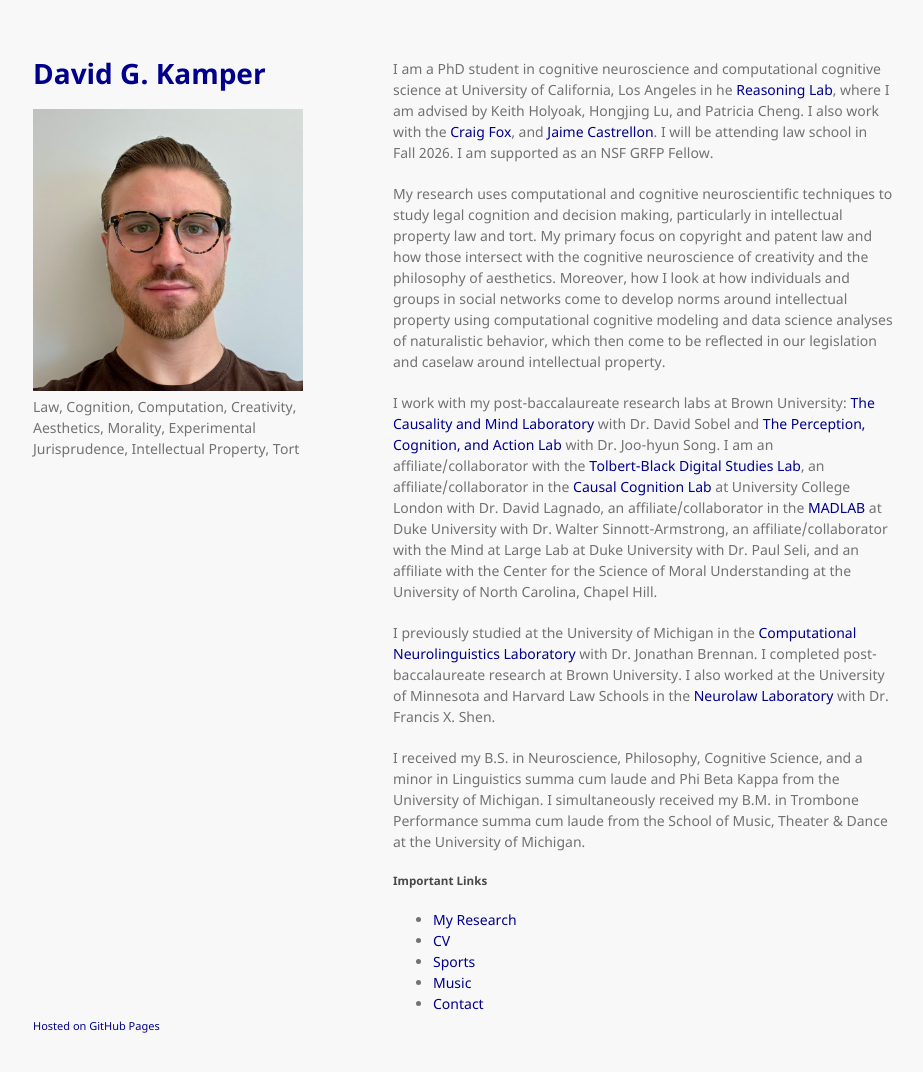
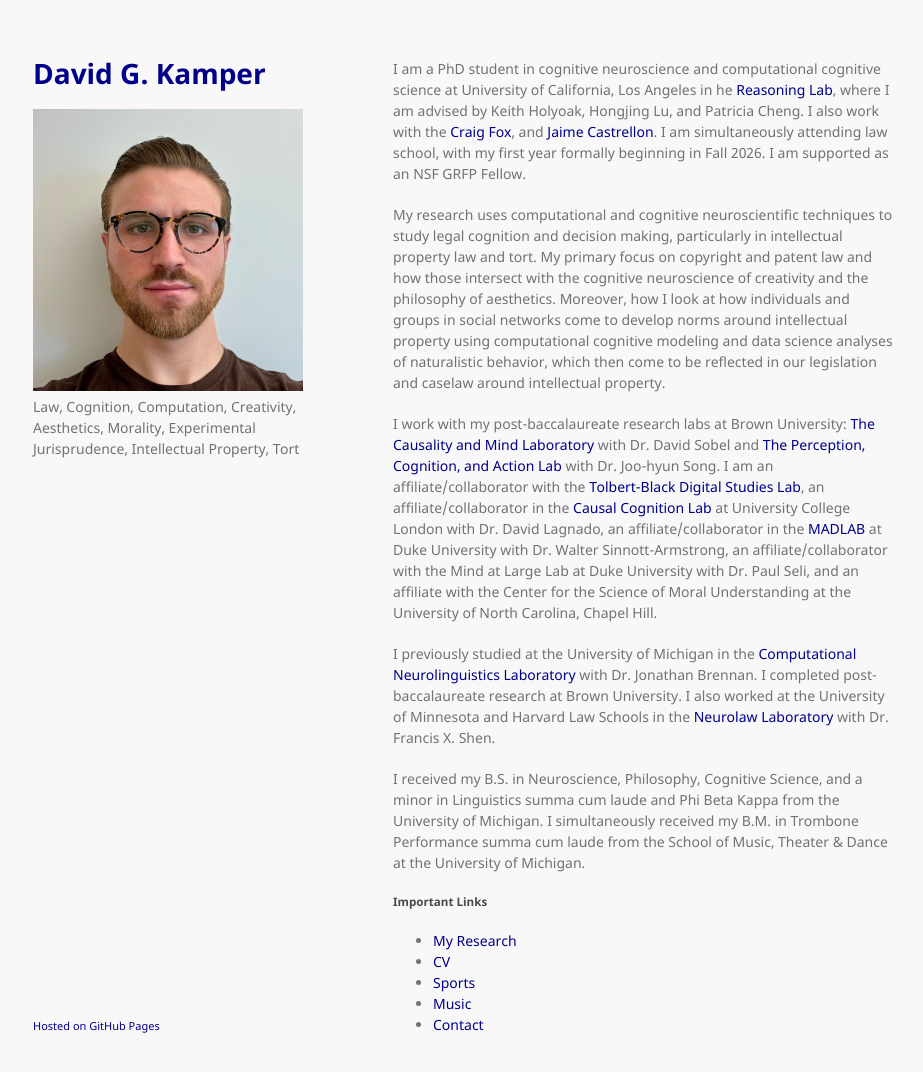
Before and after one commit to dgkamper/dgkamper.github.io, a Jekyll site: the page built from index.md, in a window 1280 px wide and 1105 px high. Shown: the top 1072 px of the window, without its empty margins (177-1100 px from the left). Built offline with Jekyll 4.4.1, drawn with Linux system fonts in a browser that asks for light colours.

Commit message:
Update index.md

```diff
--- a/index.md
+++ b/index.md
@@ -2,7 +2,7 @@
 layout: default
 ---
 
-I am a PhD student in cognitive neuroscience and computational cognitive science at University of California, Los Angeles in he [Reasoning Lab](https://reasoninglab.psych.ucla.edu/), where I am advised by Keith Holyoak, Hongjing Lu, and Patricia Cheng. I also work with the [Craig Fox](https://www.craigrfox.com/), and [Jaime Castrellon](https://www.castrellonlab.psych.ucla.edu/). I will be attending law school in Fall 2026. I am supported as an NSF GRFP Fellow.
+I am a PhD student in cognitive neuroscience and computational cognitive science at University of California, Los Angeles in he [Reasoning Lab](https://reasoninglab.psych.ucla.edu/), where I am advised by Keith Holyoak, Hongjing Lu, and Patricia Cheng. I also work with the [Craig Fox](https://www.craigrfox.com/), and [Jaime Castrellon](https://www.castrellonlab.psych.ucla.edu/). I am simultaneously attending law school, with my first year formally beginning in Fall 2026. I am supported as an NSF GRFP Fellow.
 
 My research uses computational and cognitive neuroscientific techniques to study legal cognition and decision making, particularly in intellectual property law and tort. My primary focus on copyright and patent law and how those intersect with the cognitive neuroscience of creativity and the philosophy of aesthetics. Moreover, how I look at how individuals and groups in social networks come to develop norms around intellectual property using computational cognitive modeling and data science analyses of naturalistic behavior, which then come to be reflected in our legislation and caselaw around intellectual property.
 
```
